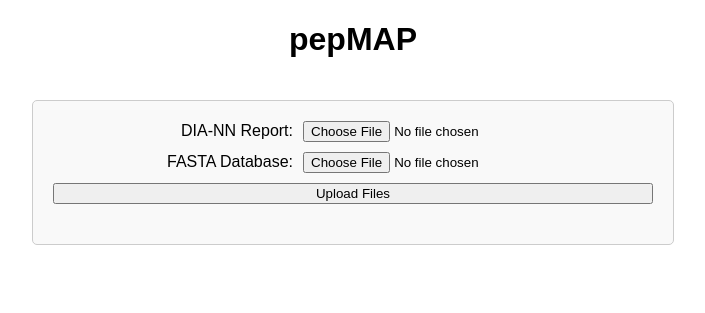
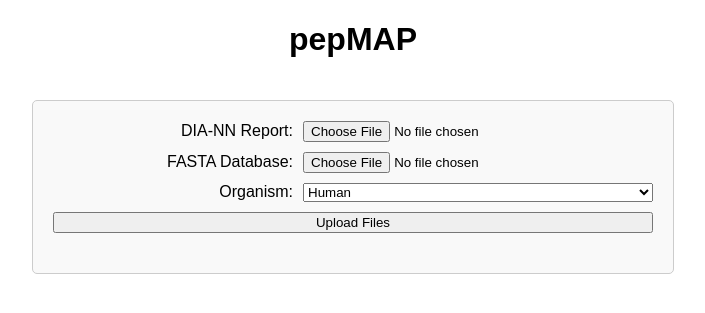
Before and after one commit to npinter/pepMAP, a Flask app: page / in a window 1280 px wide. Shown: the top 313 px of the page, without its empty margins (287-992 px from the left). Run offline with Flask 3, Linux system fonts and the light colour scheme; parts of the project's set-up code (start-up, migrations or seed data) failed here and were passed over.

Commit message:
Add organism selection

```diff
--- a/app.py
+++ b/app.py
@@ -113,7 +113,7 @@
         return []
 
 
-def parse_fasta(fasta_stream):
+def parse_fasta(fasta_stream, organism):
     entries = []
     sequence = ''
     uniprot_id = ''
@@ -126,7 +126,7 @@
             sequence = ''
             parts = line[1:].split('|')
             uniprot_id = parts[1]
-            gene_symbol = parts[2].split(' ')[0].split("_HUMAN")[0]
+            gene_symbol = parts[2].split(' ')[0].split(f"_{organism}")[0]
         else:
             sequence += line
     if sequence:
@@ -577,9 +577,10 @@
 def upload_files():
     report_file = request.files.get('report_file')
     fasta_file = request.files.get('fasta_file')
+    organism = request.form.get('organism')
 
     if report_file and fasta_file:
-        session['fasta_data'] = parse_fasta(fasta_file.stream).to_json()
+        session['fasta_data'] = parse_fasta(fasta_file.stream, organism).to_json()
         session['report_data'] = parse_report_tsv(report_file.stream).to_json()
         return jsonify({'message': 'Files uploaded successfully'}), 200
     else:
--- a/templates/plot.html
+++ b/templates/plot.html
@@ -16,6 +16,10 @@
             height: 25px;
             animation: spin 2s linear infinite;
             margin: auto;
+        }
+        .button-loader {
+            width: 8px;
+            height: 8px;
         }
         @keyframes spin {
             0% { transform: rotate(0deg); }
@@ -55,7 +59,12 @@
             text-align: right;
         }
         .form-group input,
-        .form-group button {
+        .form-group select {
+            text-align: left;
+            flex: 1;
+        }
+        .form-group button
+        {
             flex: 1;
         }
         input[type="text"],
@@ -88,6 +97,13 @@
                 <label for="fasta_file">FASTA Database:</label>
                 <input type="file" id="fasta_file" name="fasta_file">
                 <span id="fasta_filename" class="hidden data-filenames"></span>
+            </div>
+            <div class="form-group">
+                <label for="organism">Organism:</label>
+                <select id="organism" name="organism">
+                    <option value="HUMAN">Human</option>
+                    <option value="MOUSE">Mouse</option>
+                </select>
             </div>
             <div class="form-group">
                 <button type="button" id="upload_button">Upload Files</button>
@@ -162,8 +178,14 @@
 
         document.getElementById('upload_button').addEventListener('click', function() {
             let formData = new FormData();
+            let uploadButton = document.getElementById('upload_button');
+            let originalButtonHtml = uploadButton.innerHTML;
+            uploadButton.innerHTML = '<div class="loader button-loader"></div>';
+            uploadButton.disabled = true;
+
             formData.append('report_file', document.getElementById('report_file').files[0]);
             formData.append('fasta_file', document.getElementById('fasta_file').files[0]);
+            formData.append('organism', document.getElementById('organism').value);
 
             fetch('/upload', {
                 method: 'POST',
@@ -176,13 +198,20 @@
                   document.getElementById('fasta_filename').classList.remove('hidden');
                   document.getElementById('report_file').classList.add('hidden');
                   document.getElementById('fasta_file').classList.add('hidden');
-                  document.getElementById('upload_button').classList.add('hidden');
+                  document.getElementById('organism').disabled = true;
+                  uploadButton.classList.add('hidden');
                   document.getElementById('search_container').classList.remove('hidden');
                   document.getElementById('new_report_button').classList.remove('hidden');
                   document.getElementById('timer').classList.remove('hidden');
                   resetTimer();
               })
-              .catch(error => console.error('Error:', error));
+              .catch(error => {
+                  console.error('Error:', error);
+              })
+              .finally(() => {
+                  uploadButton.innerHTML = originalButtonHtml;
+                  uploadButton.disabled = false;
+              });
         });
 
         document.getElementById('new_report_button').addEventListener('click', function() {
@@ -191,6 +220,7 @@
             }).then(() => {
                 document.getElementById('report_file').classList.remove('hidden');
                 document.getElementById('fasta_file').classList.remove('hidden');
+                document.getElementById('organism').disabled = false;
                 document.getElementById('upload_button').classList.remove('hidden');
                 document.getElementById('report_filename').classList.add('hidden');
                 document.getElementById('fasta_filename').classList.add('hidden');
```
